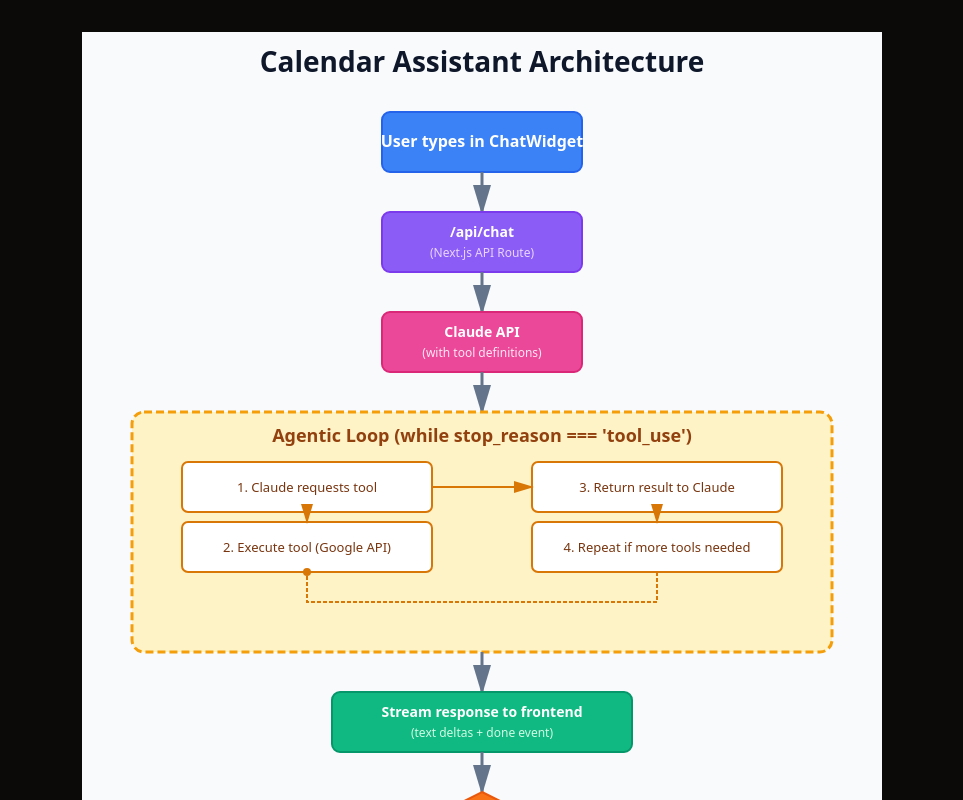
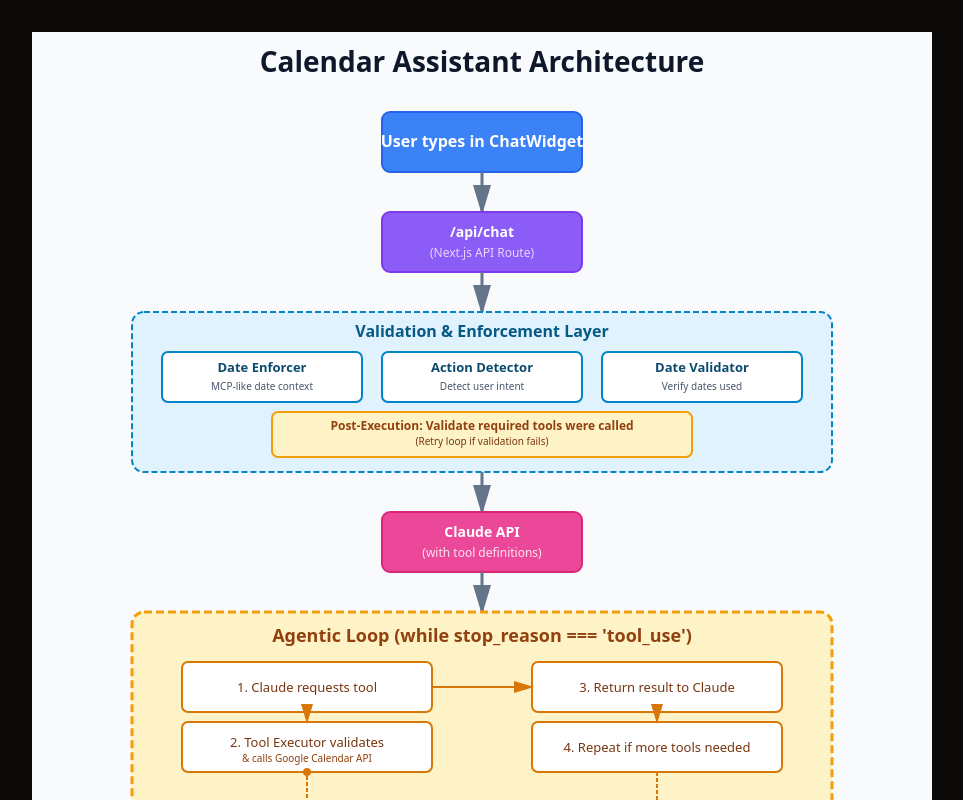
Before and after one commit to asharma13524/cal-assistant, a Next.js app: page /diagram in a window 1280 px wide. Shown: the top 800 px of the page, without its empty margins (158-1121 px from the left). Built offline with nearby package versions, Linux system fonts and the light colour scheme.

Commit message:
update arch diagram

```diff
--- a/components/ArchitectureDiagram.tsx
+++ b/components/ArchitectureDiagram.tsx
@@ -1,128 +1,176 @@
 export function ArchitectureDiagram() {
   return (
     <svg
-      width="800"
-      height="1000"
-      viewBox="0 0 800 1000"
+      width="900"
+      height="1200"
+      viewBox="0 0 900 1200"
       xmlns="http://www.w3.org/2000/svg"
       style={{ fontFamily: 'system-ui, -apple-system, sans-serif' }}
     >
       {/* Background */}
-      <rect width="800" height="1000" fill="#f8fafc" />
+      <rect width="900" height="1200" fill="#f8fafc" />
 
       {/* Title */}
-      <text x="400" y="40" fontSize="28" fontWeight="bold" textAnchor="middle" fill="#0f172a">
+      <text x="450" y="40" fontSize="28" fontWeight="bold" textAnchor="middle" fill="#0f172a">
         Calendar Assistant Architecture
       </text>
 
       {/* User Input */}
-      <rect x="300" y="80" width="200" height="60" rx="8" fill="#3b82f6" stroke="#2563eb" strokeWidth="2" />
-      <text x="400" y="115" fontSize="16" fontWeight="600" textAnchor="middle" fill="white">
+      <rect x="350" y="80" width="200" height="60" rx="8" fill="#3b82f6" stroke="#2563eb" strokeWidth="2" />
+      <text x="450" y="115" fontSize="16" fontWeight="600" textAnchor="middle" fill="white">
         User types in ChatWidget
       </text>
 
       {/* Arrow 1 */}
-      <path d="M 400 140 L 400 180" stroke="#64748b" strokeWidth="3" fill="none" markerEnd="url(#arrowhead)" />
+      <path d="M 450 140 L 450 180" stroke="#64748b" strokeWidth="3" fill="none" markerEnd="url(#arrowhead)" />
 
       {/* Chat API */}
-      <rect x="300" y="180" width="200" height="60" rx="8" fill="#8b5cf6" stroke="#7c3aed" strokeWidth="2" />
-      <text x="400" y="205" fontSize="14" fontWeight="600" textAnchor="middle" fill="white">
+      <rect x="350" y="180" width="200" height="60" rx="8" fill="#8b5cf6" stroke="#7c3aed" strokeWidth="2" />
+      <text x="450" y="205" fontSize="14" fontWeight="600" textAnchor="middle" fill="white">
         /api/chat
       </text>
-      <text x="400" y="225" fontSize="12" textAnchor="middle" fill="#e9d5ff">
+      <text x="450" y="225" fontSize="12" textAnchor="middle" fill="#e9d5ff">
         (Next.js API Route)
       </text>
 
       {/* Arrow 2 */}
-      <path d="M 400 240 L 400 280" stroke="#64748b" strokeWidth="3" fill="none" markerEnd="url(#arrowhead)" />
+      <path d="M 450 240 L 450 280" stroke="#64748b" strokeWidth="3" fill="none" markerEnd="url(#arrowhead)" />
+
+      {/* Validation Layer Container */}
+      <rect x="100" y="280" width="700" height="160" rx="12" fill="#e0f2fe" stroke="#0284c7" strokeWidth="2" strokeDasharray="6,3" />
+      <text x="450" y="305" fontSize="16" fontWeight="bold" textAnchor="middle" fill="#075985">
+        Validation &amp; Enforcement Layer
+      </text>
+
+      {/* Date Enforcer */}
+      <rect x="130" y="320" width="200" height="50" rx="6" fill="#ffffff" stroke="#0284c7" strokeWidth="2" />
+      <text x="230" y="340" fontSize="13" fontWeight="600" textAnchor="middle" fill="#0c4a6e">
+        Date Enforcer
+      </text>
+      <text x="230" y="358" fontSize="10" textAnchor="middle" fill="#475569">
+        MCP-like date context
+      </text>
+
+      {/* Action Detector */}
+      <rect x="350" y="320" width="200" height="50" rx="6" fill="#ffffff" stroke="#0284c7" strokeWidth="2" />
+      <text x="450" y="340" fontSize="13" fontWeight="600" textAnchor="middle" fill="#0c4a6e">
+        Action Detector
+      </text>
+      <text x="450" y="358" fontSize="10" textAnchor="middle" fill="#475569">
+        Detect user intent
+      </text>
+
+      {/* Date Validator */}
+      <rect x="570" y="320" width="200" height="50" rx="6" fill="#ffffff" stroke="#0284c7" strokeWidth="2" />
+      <text x="670" y="340" fontSize="13" fontWeight="600" textAnchor="middle" fill="#0c4a6e">
+        Date Validator
+      </text>
+      <text x="670" y="358" fontSize="10" textAnchor="middle" fill="#475569">
+        Verify dates used
+      </text>
+
+      {/* Action Validation (Post-execution) */}
+      <rect x="240" y="380" width="420" height="45" rx="6" fill="#fef3c7" stroke="#f59e0b" strokeWidth="2" />
+      <text x="450" y="398" fontSize="12" fontWeight="600" textAnchor="middle" fill="#92400e">
+        Post-Execution: Validate required tools were called
+      </text>
+      <text x="450" y="413" fontSize="10" textAnchor="middle" fill="#78350f">
+        (Retry loop if validation fails)
+      </text>
+
+      {/* Arrow 3 */}
+      <path d="M 450 440 L 450 480" stroke="#64748b" strokeWidth="3" fill="none" markerEnd="url(#arrowhead)" />
 
       {/* Claude API */}
-      <rect x="300" y="280" width="200" height="60" rx="8" fill="#ec4899" stroke="#db2777" strokeWidth="2" />
-      <text x="400" y="305" fontSize="14" fontWeight="600" textAnchor="middle" fill="white">
+      <rect x="350" y="480" width="200" height="60" rx="8" fill="#ec4899" stroke="#db2777" strokeWidth="2" />
+      <text x="450" y="505" fontSize="14" fontWeight="600" textAnchor="middle" fill="white">
         Claude API
       </text>
-      <text x="400" y="325" fontSize="12" textAnchor="middle" fill="#fce7f3">
+      <text x="450" y="525" fontSize="12" textAnchor="middle" fill="#fce7f3">
         (with tool definitions)
       </text>
 
-      {/* Arrow 3 */}
-      <path d="M 400 340 L 400 380" stroke="#64748b" strokeWidth="3" fill="none" markerEnd="url(#arrowhead)" />
+      {/* Arrow 4 */}
+      <path d="M 450 540 L 450 580" stroke="#64748b" strokeWidth="3" fill="none" markerEnd="url(#arrowhead)" />
 
       {/* Agentic Loop Container */}
-      <rect x="50" y="380" width="700" height="240" rx="12" fill="#fef3c7" stroke="#f59e0b" strokeWidth="3" strokeDasharray="8,4" />
-      <text x="400" y="410" fontSize="18" fontWeight="bold" textAnchor="middle" fill="#92400e">
+      <rect x="100" y="580" width="700" height="240" rx="12" fill="#fef3c7" stroke="#f59e0b" strokeWidth="3" strokeDasharray="8,4" />
+      <text x="450" y="610" fontSize="18" fontWeight="bold" textAnchor="middle" fill="#92400e">
         Agentic Loop (while stop_reason === 'tool_use')
       </text>
 
       {/* Loop Step 1 */}
-      <rect x="100" y="430" width="250" height="50" rx="6" fill="#ffffff" stroke="#d97706" strokeWidth="2" />
-      <text x="225" y="460" fontSize="13" fontWeight="500" textAnchor="middle" fill="#78350f">
+      <rect x="150" y="630" width="250" height="50" rx="6" fill="#ffffff" stroke="#d97706" strokeWidth="2" />
+      <text x="275" y="660" fontSize="13" fontWeight="500" textAnchor="middle" fill="#78350f">
         1. Claude requests tool
       </text>
 
       {/* Loop Step 2 */}
-      <rect x="100" y="490" width="250" height="50" rx="6" fill="#ffffff" stroke="#d97706" strokeWidth="2" />
-      <text x="225" y="520" fontSize="13" fontWeight="500" textAnchor="middle" fill="#78350f">
-        2. Execute tool (Google API)
+      <rect x="150" y="690" width="250" height="50" rx="6" fill="#ffffff" stroke="#d97706" strokeWidth="2" />
+      <text x="275" y="715" fontSize="13" fontWeight="500" textAnchor="middle" fill="#78350f">
+        2. Tool Executor validates
+      </text>
+      <text x="275" y="730" fontSize="10" textAnchor="middle" fill="#92400e">
+        &amp; calls Google Calendar API
       </text>
 
       {/* Loop Step 3 */}
-      <rect x="450" y="430" width="250" height="50" rx="6" fill="#ffffff" stroke="#d97706" strokeWidth="2" />
-      <text x="575" y="460" fontSize="13" fontWeight="500" textAnchor="middle" fill="#78350f">
+      <rect x="500" y="630" width="250" height="50" rx="6" fill="#ffffff" stroke="#d97706" strokeWidth="2" />
+      <text x="625" y="660" fontSize="13" fontWeight="500" textAnchor="middle" fill="#78350f">
         3. Return result to Claude
       </text>
 
       {/* Loop Step 4 */}
-      <rect x="450" y="490" width="250" height="50" rx="6" fill="#ffffff" stroke="#d97706" strokeWidth="2" />
-      <text x="575" y="520" fontSize="13" fontWeight="500" textAnchor="middle" fill="#78350f">
+      <rect x="500" y="690" width="250" height="50" rx="6" fill="#ffffff" stroke="#d97706" strokeWidth="2" />
+      <text x="625" y="720" fontSize="13" fontWeight="500" textAnchor="middle" fill="#78350f">
         4. Repeat if more tools needed
       </text>
 
       {/* Loop arrows */}
-      <path d="M 225 480 L 225 490" stroke="#d97706" strokeWidth="2" fill="none" markerEnd="url(#arrowhead-orange)" />
-      <path d="M 350 455 L 450 455" stroke="#d97706" strokeWidth="2" fill="none" markerEnd="url(#arrowhead-orange)" />
-      <path d="M 575 480 L 575 490" stroke="#d97706" strokeWidth="2" fill="none" markerEnd="url(#arrowhead-orange)" />
+      <path d="M 275 680 L 275 690" stroke="#d97706" strokeWidth="2" fill="none" markerEnd="url(#arrowhead-orange)" />
+      <path d="M 400 655 L 500 655" stroke="#d97706" strokeWidth="2" fill="none" markerEnd="url(#arrowhead-orange)" />
+      <path d="M 625 680 L 625 690" stroke="#d97706" strokeWidth="2" fill="none" markerEnd="url(#arrowhead-orange)" />
 
       {/* Loop back arrow */}
-      <path d="M 575 540 L 575 570 L 225 570 L 225 540" stroke="#d97706" strokeWidth="2" strokeDasharray="4,2" fill="none" />
-      <circle cx="225" cy="540" r="4" fill="#d97706" />
+      <path d="M 625 740 L 625 770 L 275 770 L 275 740" stroke="#d97706" strokeWidth="2" strokeDasharray="4,2" fill="none" />
+      <circle cx="275" cy="740" r="4" fill="#d97706" />
 
-      {/* Arrow 4 - out of loop */}
-      <path d="M 400 620 L 400 660" stroke="#64748b" strokeWidth="3" fill="none" markerEnd="url(#arrowhead)" />
+      {/* Arrow 5 - out of loop */}
+      <path d="M 450 820 L 450 860" stroke="#64748b" strokeWidth="3" fill="none" markerEnd="url(#arrowhead)" />
 
       {/* Stream Response */}
-      <rect x="250" y="660" width="300" height="60" rx="8" fill="#10b981" stroke="#059669" strokeWidth="2" />
-      <text x="400" y="685" fontSize="14" fontWeight="600" textAnchor="middle" fill="white">
+      <rect x="300" y="860" width="300" height="60" rx="8" fill="#10b981" stroke="#059669" strokeWidth="2" />
+      <text x="450" y="885" fontSize="14" fontWeight="600" textAnchor="middle" fill="white">
         Stream response to frontend
       </text>
-      <text x="400" y="705" fontSize="12" textAnchor="middle" fill="#d1fae5">
+      <text x="450" y="905" fontSize="12" textAnchor="middle" fill="#d1fae5">
         (text deltas + done event)
       </text>
 
-      {/* Arrow 5 */}
-      <path d="M 400 720 L 400 760" stroke="#64748b" strokeWidth="3" fill="none" markerEnd="url(#arrowhead)" />
+      {/* Arrow 6 */}
+      <path d="M 450 920 L 450 960" stroke="#64748b" strokeWidth="3" fill="none" markerEnd="url(#arrowhead)" />
 
       {/* Conditional Check */}
-      <path d="M 400 760 L 480 800 L 400 840 L 320 800 Z" fill="#f97316" stroke="#ea580c" strokeWidth="2" />
-      <text x="400" y="800" fontSize="13" fontWeight="600" textAnchor="middle" fill="white">
+      <path d="M 450 960 L 530 1000 L 450 1040 L 370 1000 Z" fill="#f97316" stroke="#ea580c" strokeWidth="2" />
+      <text x="450" y="1000" fontSize="13" fontWeight="600" textAnchor="middle" fill="white">
         modifiedEvents?
       </text>
-      <text x="400" y="818" fontSize="11" textAnchor="middle" fill="#fed7aa">
+      <text x="450" y="1018" fontSize="11" textAnchor="middle" fill="#fed7aa">
         (true)
       </text>
 
-      {/* Arrow 6 - Yes path */}
-      <path d="M 400 840 L 400 880" stroke="#64748b" strokeWidth="3" fill="none" markerEnd="url(#arrowhead)" />
+      {/* Arrow 7 - Yes path */}
+      <path d="M 450 1040 L 450 1080" stroke="#64748b" strokeWidth="3" fill="none" markerEnd="url(#arrowhead)" />
 
       {/* SWR Invalidation */}
-      <rect x="250" y="880" width="300" height="80" rx="8" fill="#6366f1" stroke="#4f46e5" strokeWidth="2" />
-      <text x="400" y="910" fontSize="14" fontWeight="600" textAnchor="middle" fill="white">
+      <rect x="300" y="1080" width="300" height="80" rx="8" fill="#6366f1" stroke="#4f46e5" strokeWidth="2" />
+      <text x="450" y="1110" fontSize="14" fontWeight="600" textAnchor="middle" fill="white">
         SWR cache invalidation
       </text>
-      <text x="400" y="930" fontSize="11" textAnchor="middle" fill="#c7d2fe">
+      <text x="450" y="1130" fontSize="11" textAnchor="middle" fill="#c7d2fe">
         mutate('/api/calendar/events*')
       </text>
-      <text x="400" y="948" fontSize="11" textAnchor="middle" fill="#c7d2fe">
+      <text x="450" y="1148" fontSize="11" textAnchor="middle" fill="#c7d2fe">
         → Calendar views auto-refresh
       </text>
 
```
